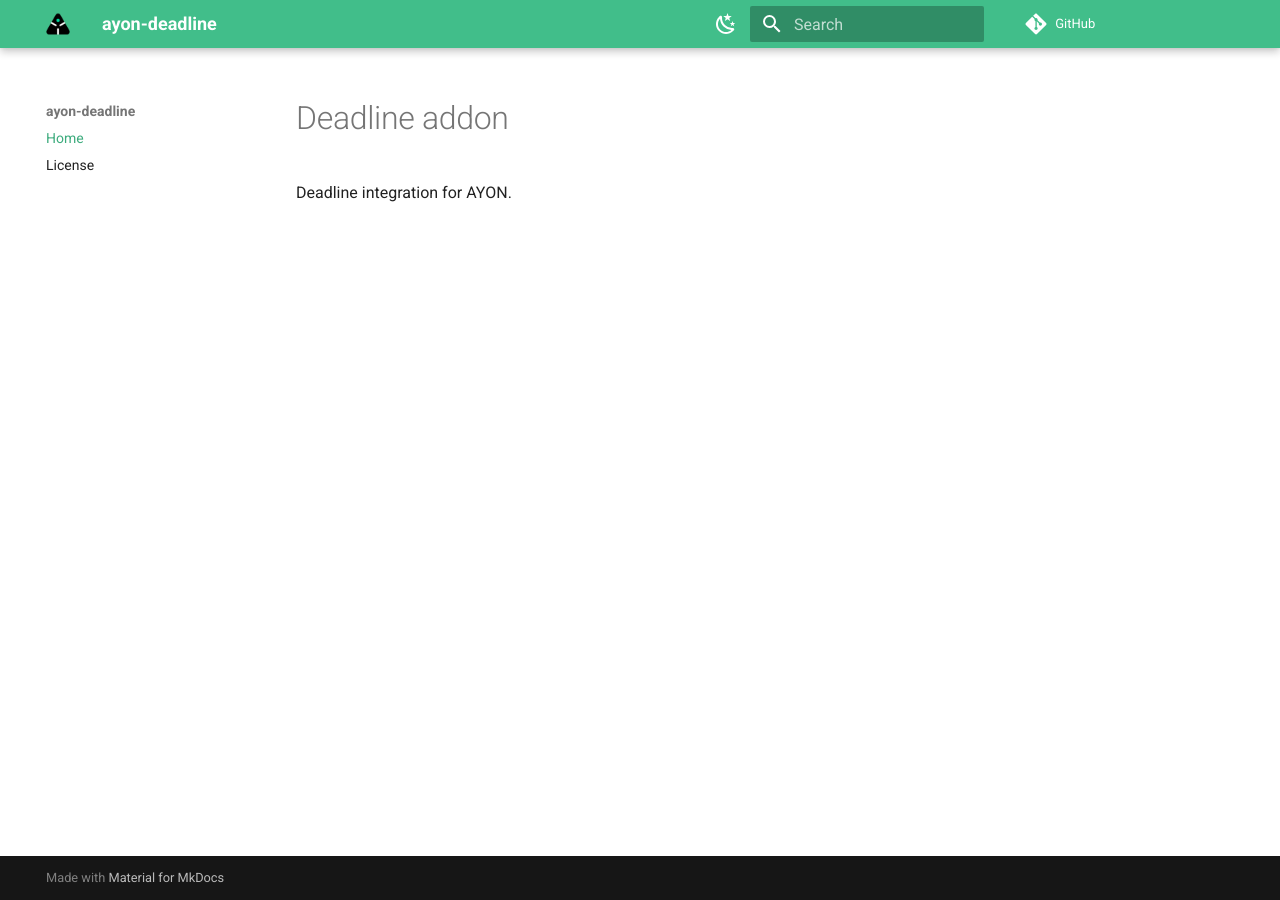
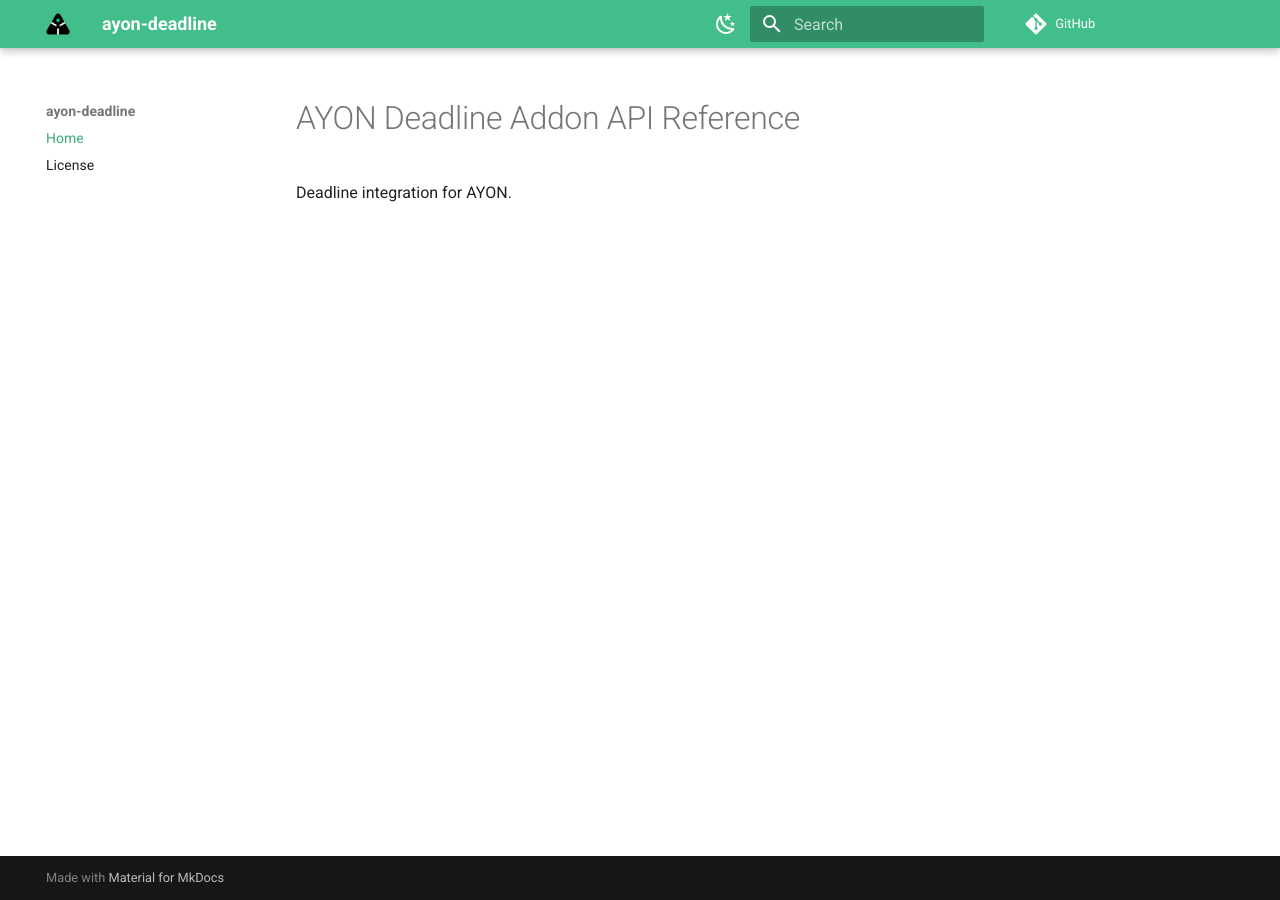
Before and after one commit to ynput/ayon-deadline, an MkDocs documentation site: the page built from docs/index.md, in a window 1280 px wide. Built offline with MkDocs 1.6.1 and Material for MkDocs 9.7.7, drawn with Linux system fonts in a browser that asks for light colours; comment, search, counter and statistics services are not loaded; the version menu is left out.

Commit message:
MK Docs: Refactor the title

```diff
--- a/docs/index.md
+++ b/docs/index.md
@@ -1 +1,3 @@
---8<-- "README.md"
+# AYON Deadline Addon API Reference
+
+--8<-- "README.md:2"
```
